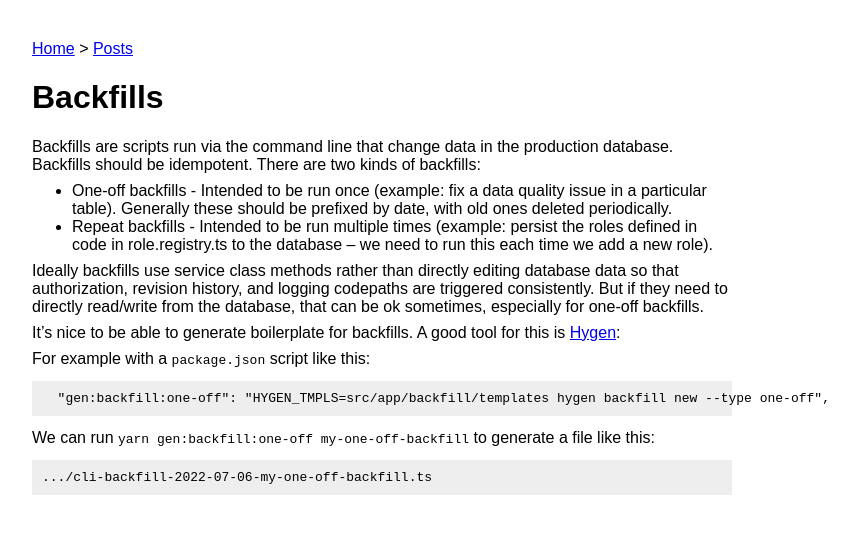
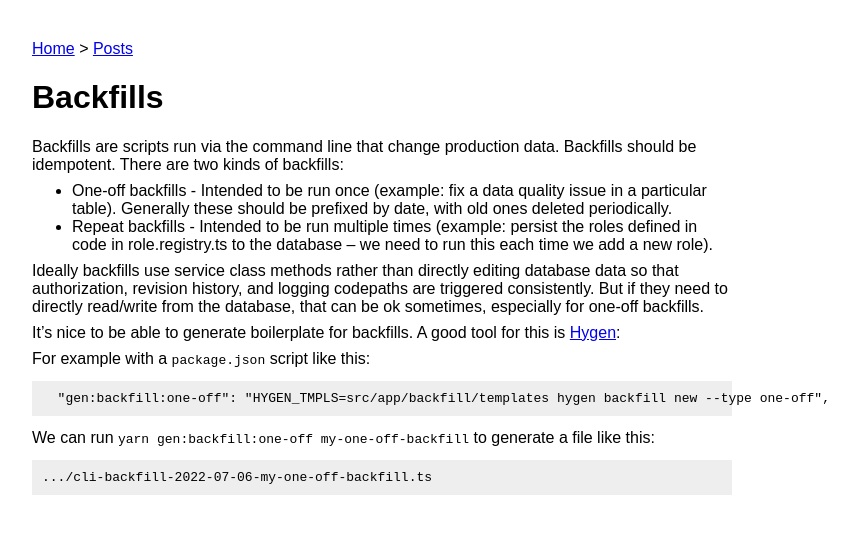
Before and after one commit to maxh/maxheinritz.com, a Jekyll site: the page built from _posts/2022-05-29-backfills.md, in a window 1280 px wide. Shown: the top 534 px of the page, without its empty margins (108-965 px from the left). Built offline with Jekyll 4.4.1, drawn with Linux system fonts in a browser that asks for light colours.

Commit message:
backfills

```diff
--- a/_posts/2022-05-29-backfills.md
+++ b/_posts/2022-05-29-backfills.md
@@ -5,7 +5,7 @@ layout: note
 tags: ["software patterns"]
 ---
 
-Backfills are scripts run via the command line that change data in the production database. Backfills should be idempotent. There are two kinds of backfills:
+Backfills are scripts run via the command line that change production data. Backfills should be idempotent. There are two kinds of backfills:
 
 - One-off backfills - Intended to be run once (example: fix a data quality issue in a particular table). Generally these should be prefixed by date, with old ones deleted periodically.
 - Repeat backfills - Intended to be run multiple times (example: persist the roles defined in code in role.registry.ts to the database – we need to run this each time we add a new role).
```
